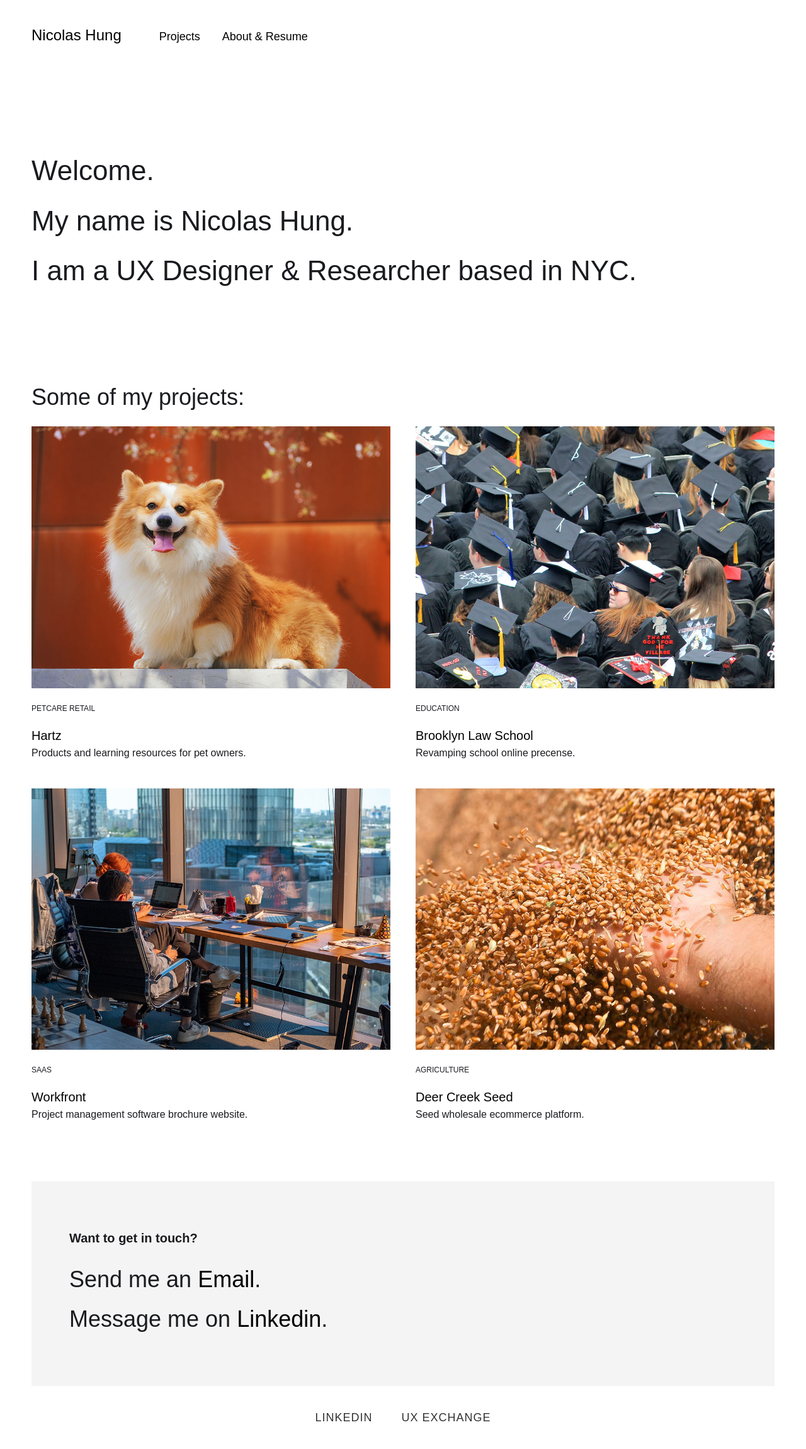
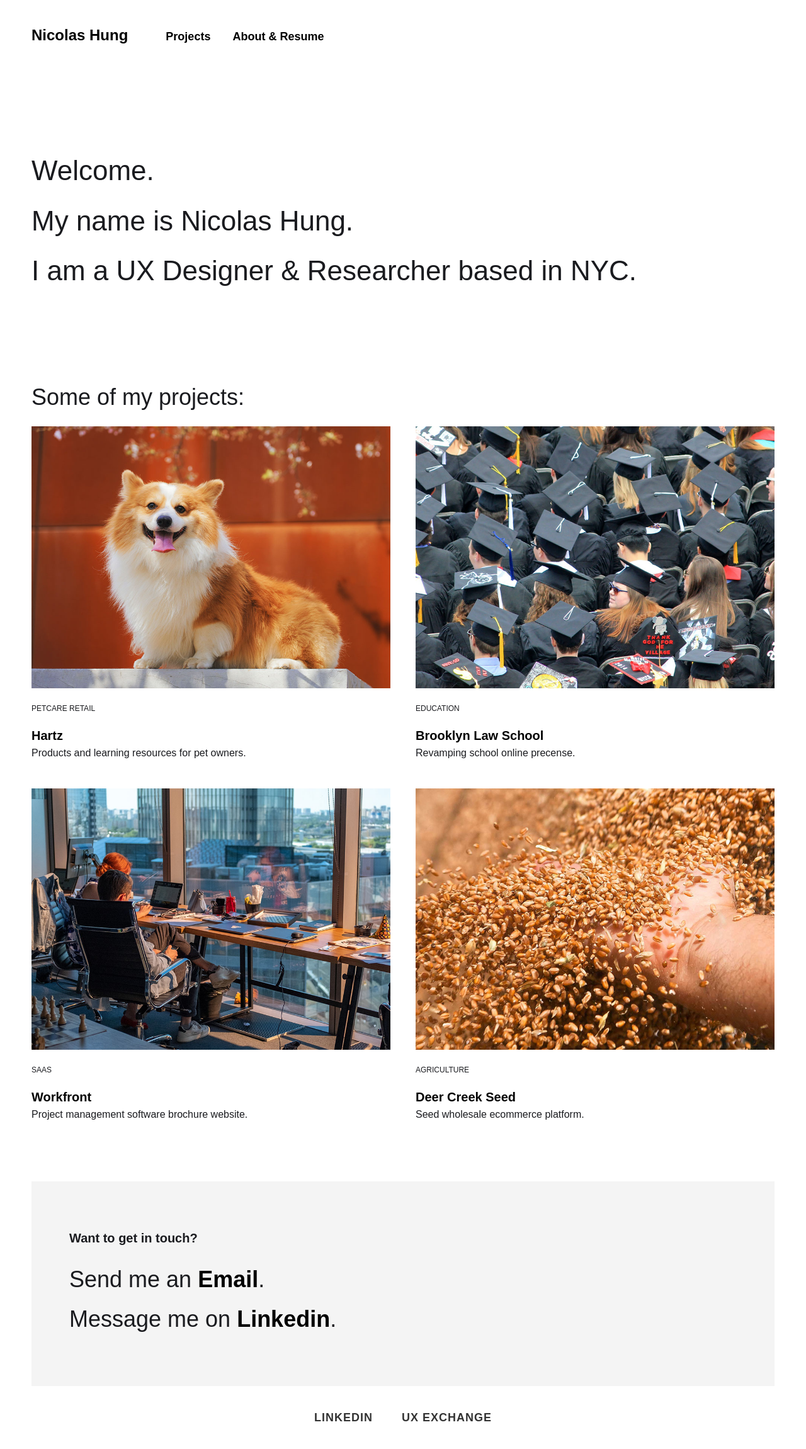
Before and after one commit to nicohung/nicohung.github.io, a PHP site: page /index.html in a window 1280 px wide. Shown: the whole page at 63% size. Run offline with PHP 8.4, Linux system fonts and the light colour scheme; some libraries are stand-ins or nearby versions.

Commit message:
Update style.css

```diff
--- a/style.css
+++ b/style.css
@@ -169,7 +169,7 @@ h6 {
 a:link{
 	color: #000000;
 	text-decoration: none;
-	font-weight: 500;
+	font-weight: 600;
 }
 
 a:visited{
```
